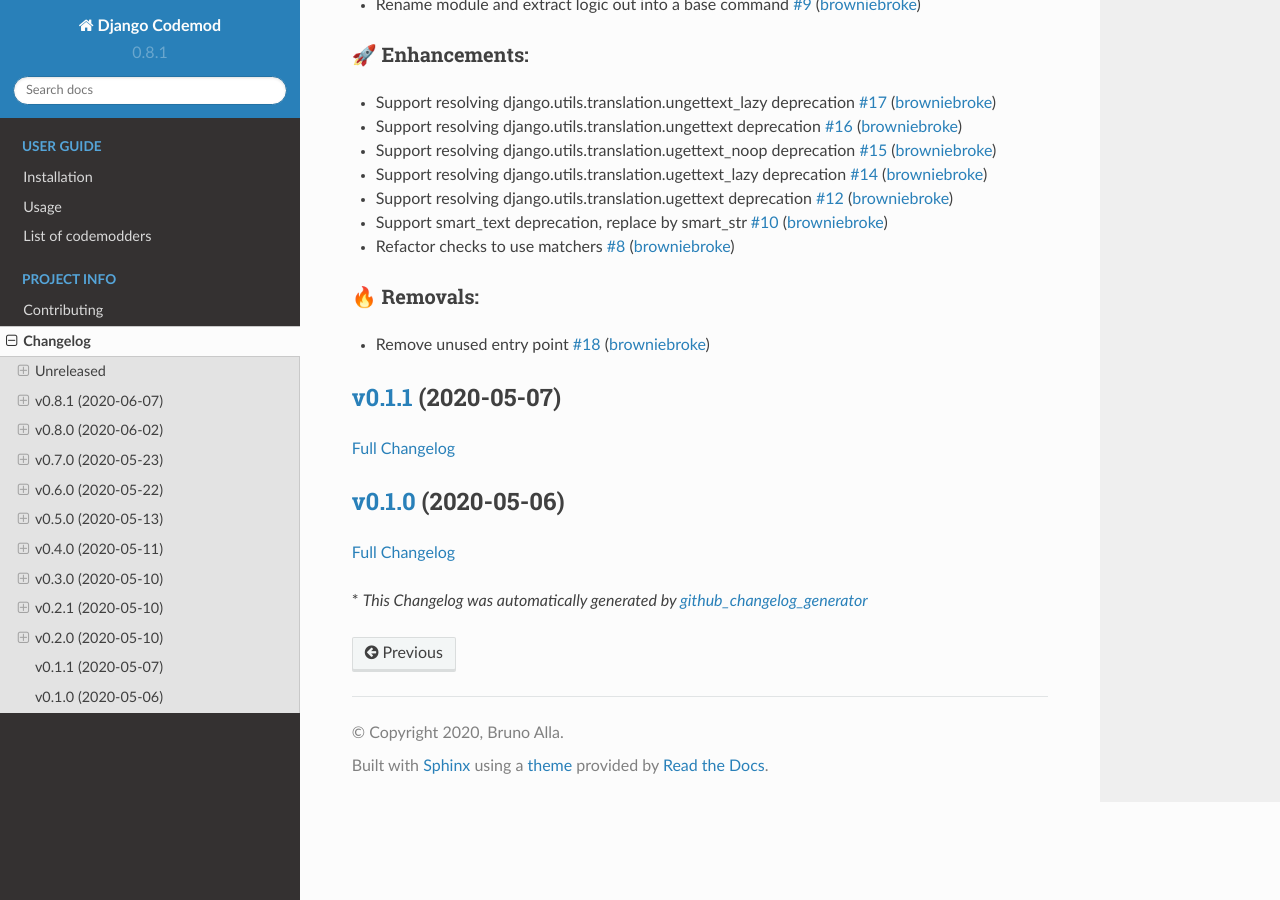
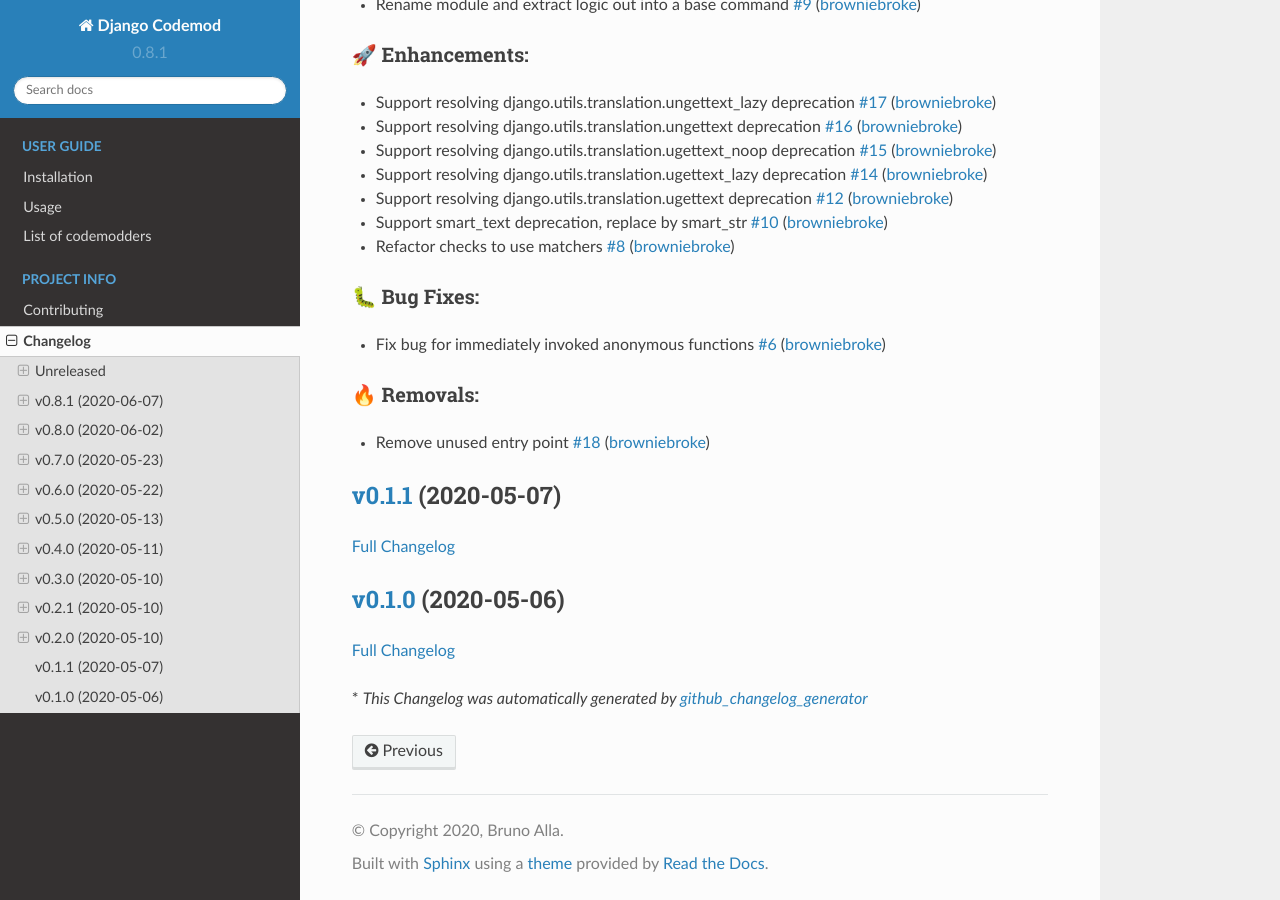
Before and after one commit to browniebroke/django-codemod, a Sphinx documentation site: the page built from docs/changelog.md, in a window 1280 px wide and 900 px high, scrolled down 3876 px. Built offline with Sphinx 7.4.7 and the Read the Docs theme 2.0.0, drawn with Linux system fonts in a browser that asks for light colours.

Commit message:
Update Changelog

```diff
--- a/docs/changelog.md
+++ b/docs/changelog.md
@@ -158,6 +158,10 @@
 - Support smart\_text deprecation, replace by smart\_str [\#10](https://github.com/browniebroke/django-codemod/pull/10) ([browniebroke](https://github.com/browniebroke))
 - Refactor checks to use matchers [\#8](https://github.com/browniebroke/django-codemod/pull/8) ([browniebroke](https://github.com/browniebroke))
 
+### 🐛 Bug Fixes:
+
+- Fix bug for immediately invoked anonymous functions [\#6](https://github.com/browniebroke/django-codemod/pull/6) ([browniebroke](https://github.com/browniebroke))
+
 ### 🔥 Removals:
 
 - Remove unused entry point [\#18](https://github.com/browniebroke/django-codemod/pull/18) ([browniebroke](https://github.com/browniebroke))
```
Also changed, not shown: CHANGELOG.md (+4 -0 lines).
